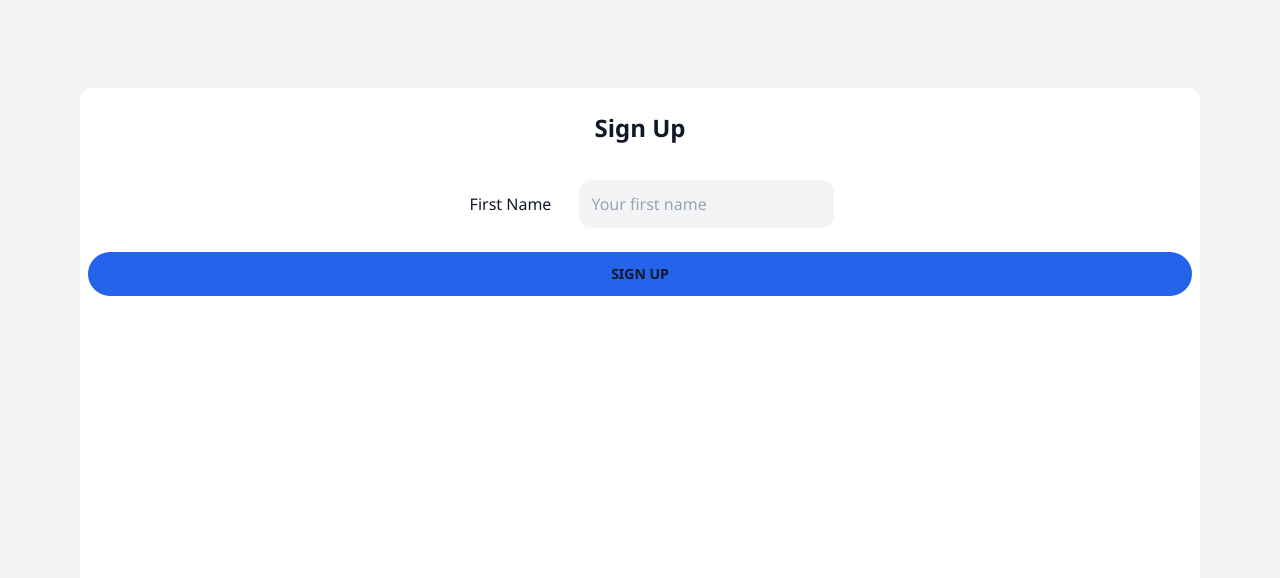
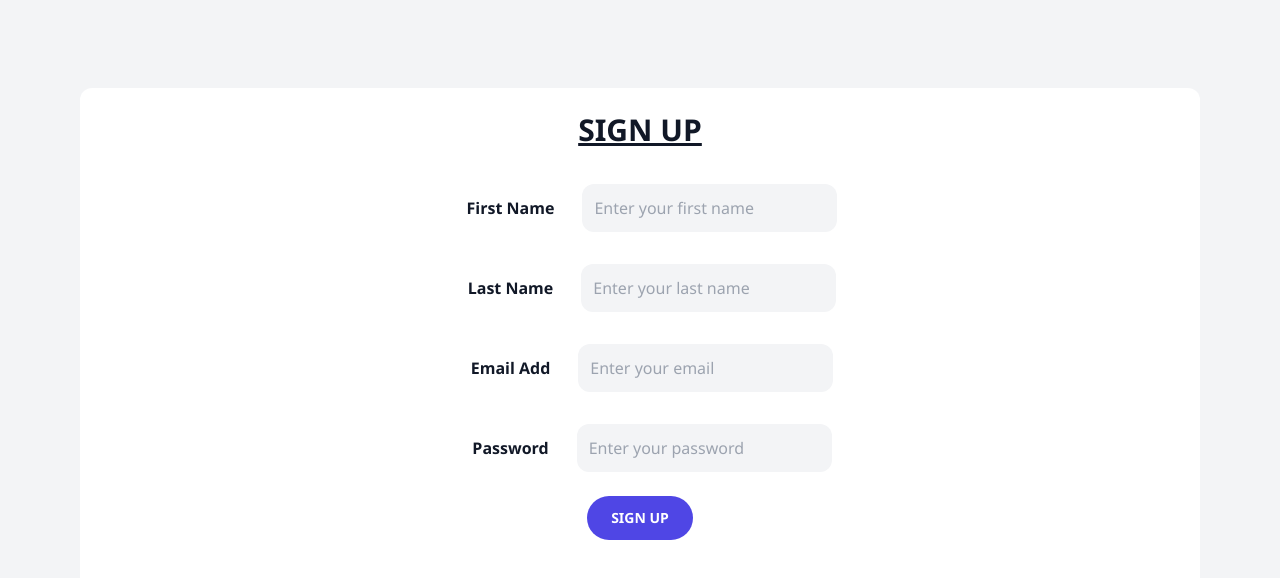
Before and after one commit to SaumyaSingh14-web/UPSC-prep, a React (Create React App) app: page / in a window 1280 px wide. Shown: the top 578 px of the page. Built offline with nearby package versions, Linux system fonts and the light colour scheme.

Commit message:
login signup completed

```diff
--- a/src/components/auth/Button.jsx
+++ b/src/components/auth/Button.jsx
@@ -1,7 +1,15 @@
 function Button(props) {
   return (
     <div>
-          {props.btn && <button type="submit" value="Submit" className={`bg-gradient-to-r from-blue-600 via-blue-100  to-blue-600 text-sm font-semibold p-3 mt-1 mb-1 rounded-full min-w-full uppercase hover:bg-gradient-to-l from-blue-200 via-blue-600  to-blue-200 ${props.className}`}>{props.btn}</button>}
+      {props.btn && (
+        <button
+          type="submit"
+          value="Submit"
+          className={`bg-gradient-to-r from-indigo-600 to-indigo-200 text-sm font-semibold px-6 py-3 mt-1 mb-1 rounded-full uppercase text-white hover:bg-gradient-to-r from-indigo-200 to-indigo-600 ${props.className}`}
+        >
+          {props.btn}
+        </button>
+      )}
     </div>
   );
 }
--- a/src/components/auth/Inputbox.jsx
+++ b/src/components/auth/Inputbox.jsx
@@ -1,13 +1,18 @@
 function Inputbox(props) {
   return (
-
-    <div className='p-3 mb-2 rounded-full ml-2 sm:ml-6 text-left sm:text-center'>{props.inputBox}
-        <form action="">
-            <label>First Name</label>
-            <input type="text" placeholder='Your first name' name='firstName' className="min-w-min sm:ml-7 p-3 rounded-xl focus:border-blue-300 outline-none text-left bg-gray-100"/>
-        </form>
+    <div className="p-3 mb-2 rounded-full ml-2 sm:ml-6 text-left sm:text-center">
+      {props.inputBox}
+      <form action="">
+        <label className="font-bold">{props.label}</label>
+        <input
+          type={props.type}
+          placeholder={props.placeholder}
+          name={props.name}
+          className={`min-w-min sm:ml-7 p-3 rounded-xl focus:border-blue-300 outline-none text-left bg-gray-100 ${props.className}`}
+        />
+      </form>
     </div>
-  )
+  );
 }
 
 export default Inputbox;
--- a/src/components/auth/Login.jsx
+++ b/src/components/auth/Login.jsx
@@ -1,14 +1,26 @@
-import React from 'react';
-
+import React from "react";
+import Inputbox from "./Inputbox";
+import Button from "./Button";
+import Title from "./Title";
 
 function Login(props) {
   return (
-    <div className='text-gray-800 flex'>
-
-
-
+    <div className="text-gray-900 text-center">
+      <Title title="Login" />
+      <Inputbox
+        label="Email Add"
+        type="email"
+        placeholder="Enter your email"
+        name="email"
+      />
+      <Inputbox
+        label="Password"
+        type="password"
+        placeholder="Enter your password"
+        name="password"
+      />
+      <Button btn="Sign In" className="max-w-max" />
     </div>
-
   );
 }
 
--- a/src/components/auth/Signup.jsx
+++ b/src/components/auth/Signup.jsx
@@ -1,26 +1,45 @@
-import React from 'react';
-import Title from './Title';
-import Inputbox from './Inputbox';
-import Button from './Button';
+import React from "react";
+import Title from "./Title";
+import Inputbox from "./Inputbox";
+import Button from "./Button";
 //import bgimg from '.';
 
 function Signup() {
   return (
     <div>
-
-        {/* <div className='flex sm:w-1/2 sm:max-h-screen'>
+      {/* <div className='flex sm:w-1/2 sm:max-h-screen'>
             <img src="" alt="" />
         </div> */}
 
-        <div className='text-center text-gray-900 m-2 sm:m-25'>
-            <Title title = "Sign Up"/>
-            <Inputbox inputBox/>
-            <Button btn = "Sign Up"/>
-
-        </div>
-
+      <div className="text-center text-gray-900 m-2 sm:m-25">
+        <Title title="Sign Up" />
+        <Inputbox
+          label="First Name"
+          type="text"
+          placeholder="Enter your first name"
+          name="firstName"
+        />
+        <Inputbox
+          label="Last Name"
+          type="text"
+          placeholder="Enter your last name"
+          name="lastName"
+        />
+        <Inputbox
+          label="Email Add"
+          type="email"
+          placeholder="Enter your email"
+          name="email"
+        />
+        <Inputbox
+          label="Password"
+          type="password"
+          placeholder="Enter your password"
+          name="password"
+        />
+        <Button btn="Sign Up" className="max-w-max" />
+      </div>
     </div>
-
   );
 }
 
--- a/src/components/auth/Title.jsx
+++ b/src/components/auth/Title.jsx
@@ -1,6 +1,8 @@
 function Title(props) {
   return (
-        <div className='font-extrabold text-2xl p-6'>{props.title}</div>
+    <div className="font-extrabold underline text-3xl p-6 uppercase">
+      {props.title}
+    </div>
   );
 }
 
```
Lines whose indentation alone changed are shown as unchanged.
